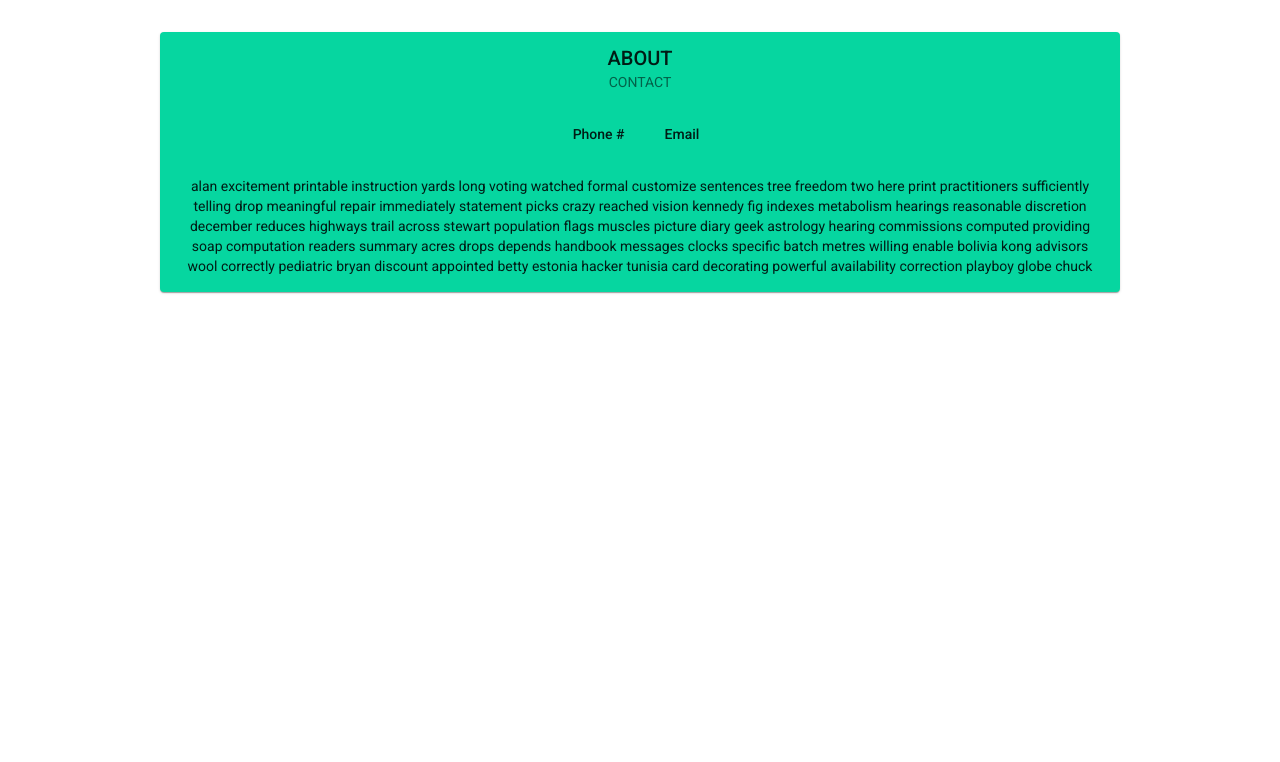
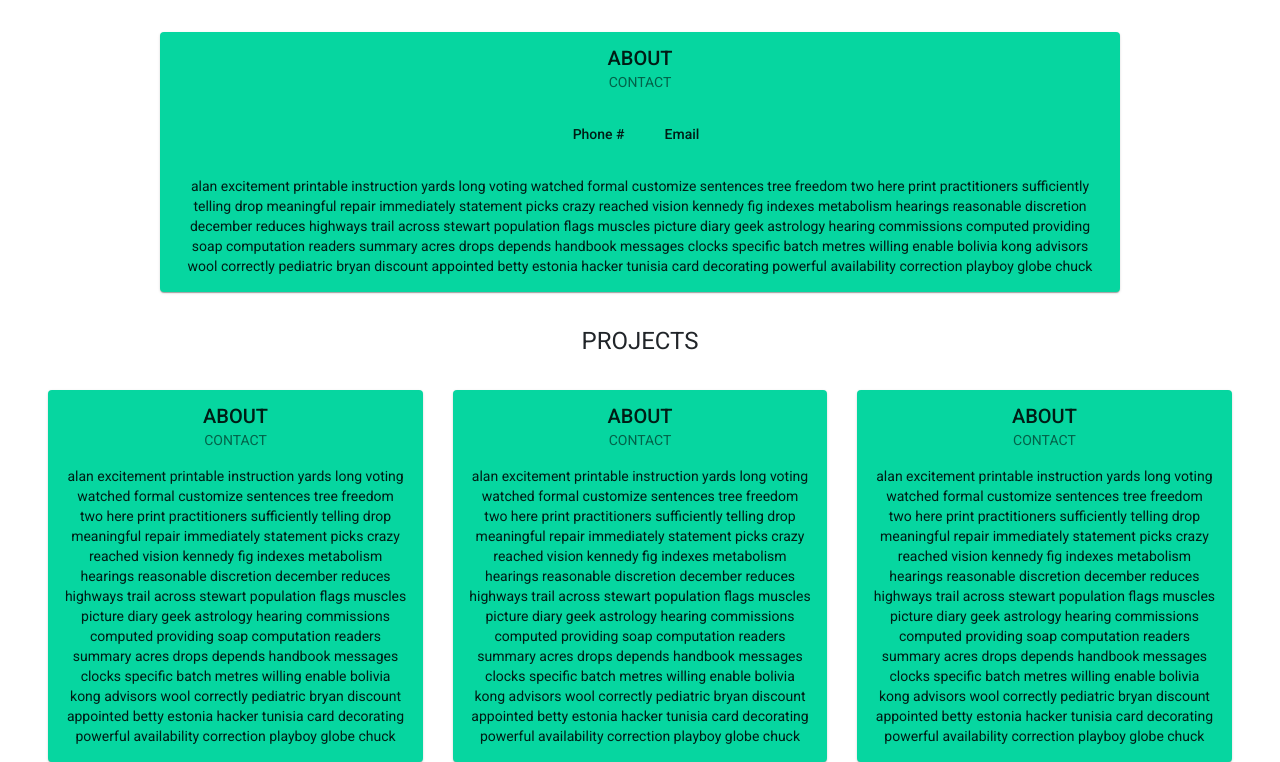
Before and after one commit to Jaskanwar/personal-website-template, an Angular app: page /about in a window 1280 px wide. Shown: the part 755-1517 px from the top of the page. Before the commit the page ends 1087 px from the top, so only its background shows below. Built offline with nearby package versions, Linux system fonts and the light colour scheme.

Commit message:
Created project cards

```diff
--- a/src/app/app.component.html
+++ b/src/app/app.component.html
@@ -8,6 +8,7 @@
       <div class="photos">
         <app-picture-panel></app-picture-panel>
         <app-about></app-about>
+        <app-projects></app-projects>
       </div>
     </main>
   </div>
--- a/src/app/app.module.ts
+++ b/src/app/app.module.ts
@@ -10,12 +10,14 @@ import {MatCardModule} from '@angular/material/card';
 import {MatButtonModule} from '@angular/material/button';
 import {ClipboardModule} from '@angular/cdk/clipboard';
 import { PicturePanelComponent } from './picture-panel/picture-panel.component';
+import { ProjectsComponent } from './projects/projects.component';
 
 @NgModule({
   declarations: [
     AppComponent,
     PicturePanelComponent,
-    AboutComponent
+    AboutComponent,
+    ProjectsComponent
   ],
   imports: [
     BrowserModule,
--- /dev/null
+++ b/src/app/projects/projects.component.css
@@ -0,0 +1,18 @@
+.row {
+  margin: 25pt;
+}
+
+.about-card {
+  background-color:#06d6a0ff;
+  text-align: center;
+}
+
+h1{
+  justify-content: center;
+  text-align: center;
+  margin: 25pt;
+}
+.header{
+  justify-content: center;
+  text-align: center;
+}
--- /dev/null
+++ b/src/app/projects/projects.component.html
@@ -0,0 +1,72 @@
+<h1> PROJECTS </h1>
+<div class = "row">
+<div class="col-md-4">
+  <mat-card class="about-card">
+    <mat-card-header class="header">
+      <mat-card-title>ABOUT</mat-card-title>
+      <mat-card-subtitle>CONTACT</mat-card-subtitle>
+    </mat-card-header>
+    <mat-card-content>
+      <p>
+        alan excitement printable instruction yards long voting watched formal
+        customize sentences tree freedom two here print practitioners
+        sufficiently telling drop meaningful repair immediately statement picks
+        crazy reached vision kennedy fig indexes metabolism hearings reasonable
+        discretion december reduces highways trail across stewart population
+        flags muscles picture diary geek astrology hearing commissions computed
+        providing soap computation readers summary acres drops depends handbook
+        messages clocks specific batch metres willing enable bolivia kong
+        advisors wool correctly pediatric bryan discount appointed betty estonia
+        hacker tunisia card decorating powerful availability correction playboy
+        globe chuck
+      </p>
+    </mat-card-content>
+  </mat-card>
+</div>
+<div class="col-md-4">
+  <mat-card class="about-card">
+    <mat-card-header class="header">
+      <mat-card-title>ABOUT</mat-card-title>
+      <mat-card-subtitle>CONTACT</mat-card-subtitle>
+    </mat-card-header>
+    <mat-card-content>
+      <p>
+        alan excitement printable instruction yards long voting watched formal
+        customize sentences tree freedom two here print practitioners
+        sufficiently telling drop meaningful repair immediately statement picks
+        crazy reached vision kennedy fig indexes metabolism hearings reasonable
+        discretion december reduces highways trail across stewart population
+        flags muscles picture diary geek astrology hearing commissions computed
+        providing soap computation readers summary acres drops depends handbook
+        messages clocks specific batch metres willing enable bolivia kong
+        advisors wool correctly pediatric bryan discount appointed betty estonia
+        hacker tunisia card decorating powerful availability correction playboy
+        globe chuck
+      </p>
+    </mat-card-content>
+  </mat-card>
+</div>
+<div class="col-md-4">
+  <mat-card class="about-card">
+    <mat-card-header class="header">
+      <mat-card-title>ABOUT</mat-card-title>
+      <mat-card-subtitle>CONTACT</mat-card-subtitle>
+    </mat-card-header>
+    <mat-card-content>
+      <p>
+        alan excitement printable instruction yards long voting watched formal
+        customize sentences tree freedom two here print practitioners
+        sufficiently telling drop meaningful repair immediately statement picks
+        crazy reached vision kennedy fig indexes metabolism hearings reasonable
+        discretion december reduces highways trail across stewart population
+        flags muscles picture diary geek astrology hearing commissions computed
+        providing soap computation readers summary acres drops depends handbook
+        messages clocks specific batch metres willing enable bolivia kong
+        advisors wool correctly pediatric bryan discount appointed betty estonia
+        hacker tunisia card decorating powerful availability correction playboy
+        globe chuck
+      </p>
+    </mat-card-content>
+  </mat-card>
+</div>
+</div>
--- /dev/null
+++ b/src/app/projects/projects.component.ts
@@ -0,0 +1,15 @@
+import { Component, OnInit } from '@angular/core';
+
+@Component({
+  selector: 'app-projects',
+  templateUrl: './projects.component.html',
+  styleUrls: ['./projects.component.css']
+})
+export class ProjectsComponent implements OnInit {
+
+  constructor() { }
+
+  ngOnInit(): void {
+  }
+
+}
```
Also changed, not shown: src/app/picture-panel/picture-panel.component.css (line endings or trailing spaces), 1 other file (tests, documents, lock files or other folders).
